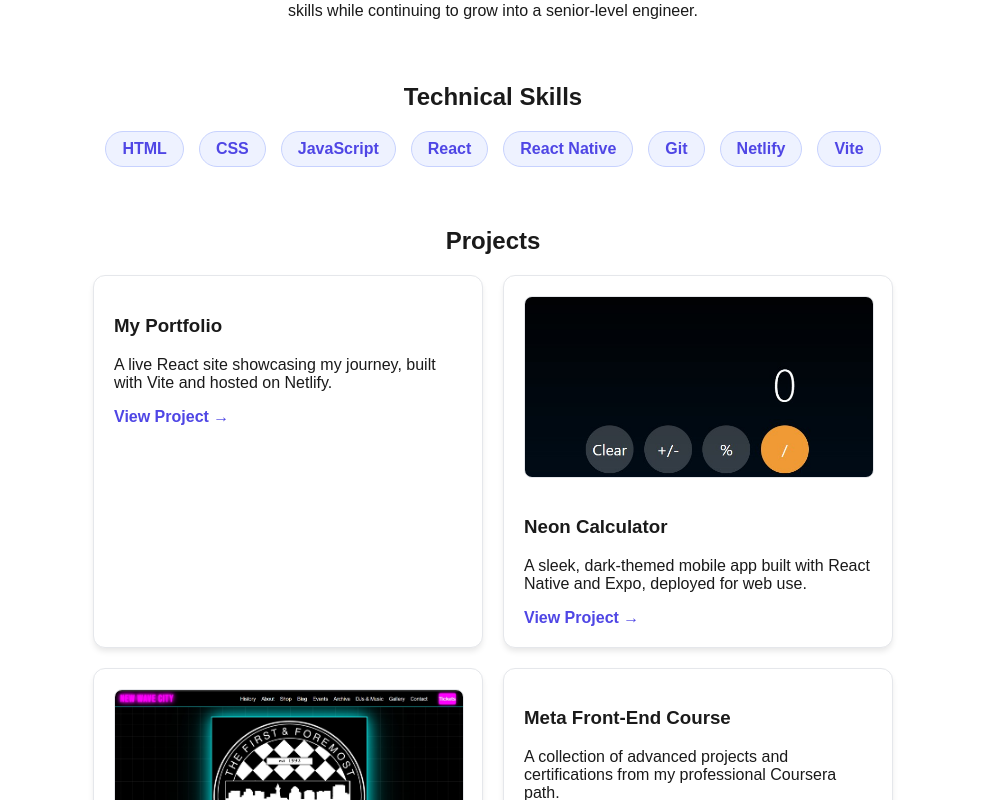
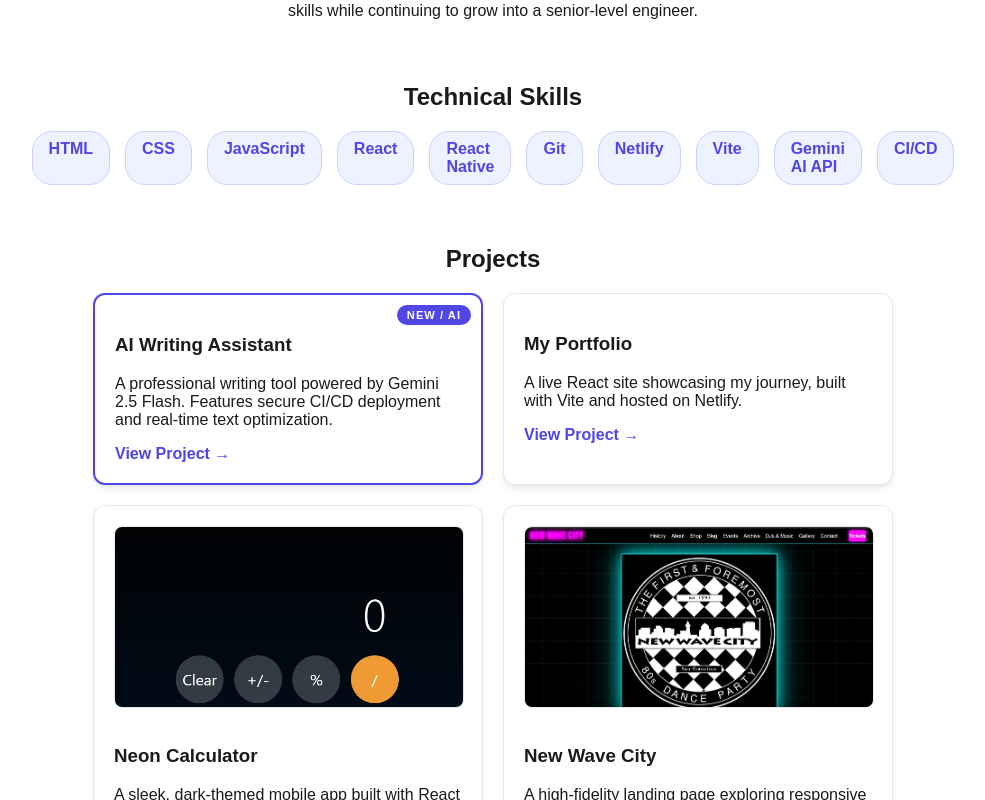
Before and after one commit to johnoyler01-alt/portfolio-2026, a React (Vite) app: page / in a window 1280 px wide. Shown: the part 480-1280 px from the top of the page, without its empty margins (147-1132 px from the left). Built offline with nearby package versions, Linux system fonts and the light colour scheme.

Commit message:
Fix project structure and add AI card

```diff
--- a/src/App.jsx
+++ b/src/App.jsx
@@ -20,9 +20,18 @@ function App() {
     "Git",
     "Netlify",
     "Vite",
+    "Gemini AI API", // New Skill
+    "CI/CD", // New Skill
   ];
 
   const projects = [
+    {
+      title: "AI Writing Assistant",
+      description:
+        "A professional writing tool powered by Gemini 2.5 Flash. Features secure CI/CD deployment and real-time text optimization.",
+      link: "/assistant",
+      isNew: true, // This triggers the special badge and styling
+    },
     {
       title: "My Portfolio",
       description:
@@ -89,7 +98,7 @@ function App() {
         </a>
       </header>
 
-      {/* NEW ABOUT SECTION */}
+      {/* ABOUT SECTION */}
       <section style={{ marginBottom: "60px" }}>
         <h2 style={{ textAlign: "center" }}>About Me</h2>
         <p
@@ -124,7 +133,35 @@ function App() {
         <h2 style={{ textAlign: "center" }}>Projects</h2>
         <div className="project-grid">
           {projects.map((project, index) => (
-            <div key={index} className="project-card">
+            <div
+              key={index}
+              className="project-card"
+              style={
+                project.isNew
+                  ? { position: "relative", border: "2px solid #4f46e5" }
+                  : {}
+              }
+            >
+              {/* Conditional Badge for AI Project */}
+              {project.isNew && (
+                <span
+                  style={{
+                    position: "absolute",
+                    top: "10px",
+                    right: "10px",
+                    backgroundColor: "#4f46e5",
+                    color: "white",
+                    padding: "4px 10px",
+                    borderRadius: "20px",
+                    fontSize: "0.7rem",
+                    fontWeight: "bold",
+                    letterSpacing: "1px",
+                  }}
+                >
+                  NEW / AI
+                </span>
+              )}
+
               {project.image && <img src={project.image} alt={project.title} />}
               <h3>{project.title}</h3>
               <p>{project.description}</p>
@@ -144,12 +181,14 @@ function App() {
           ))}
         </div>
       </section>
+
       <section
         id="contact"
         style={{
           padding: "40px 20px",
           textAlign: "center",
           backgroundColor: "#f9f9f9",
+          marginTop: "60px",
         }}
       >
         <h2>Get In Touch</h2>
```
Also changed, not shown: 1 other file (tests, documents, lock files or other folders).
